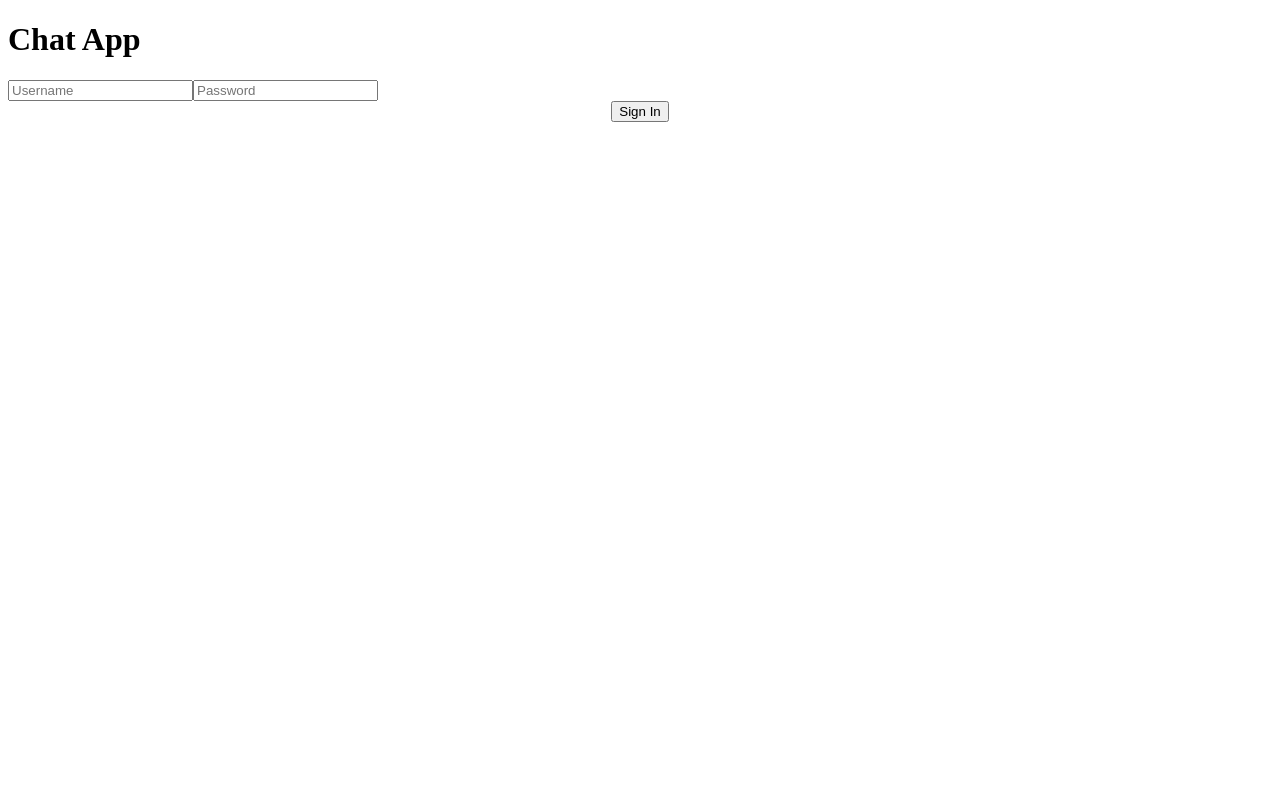
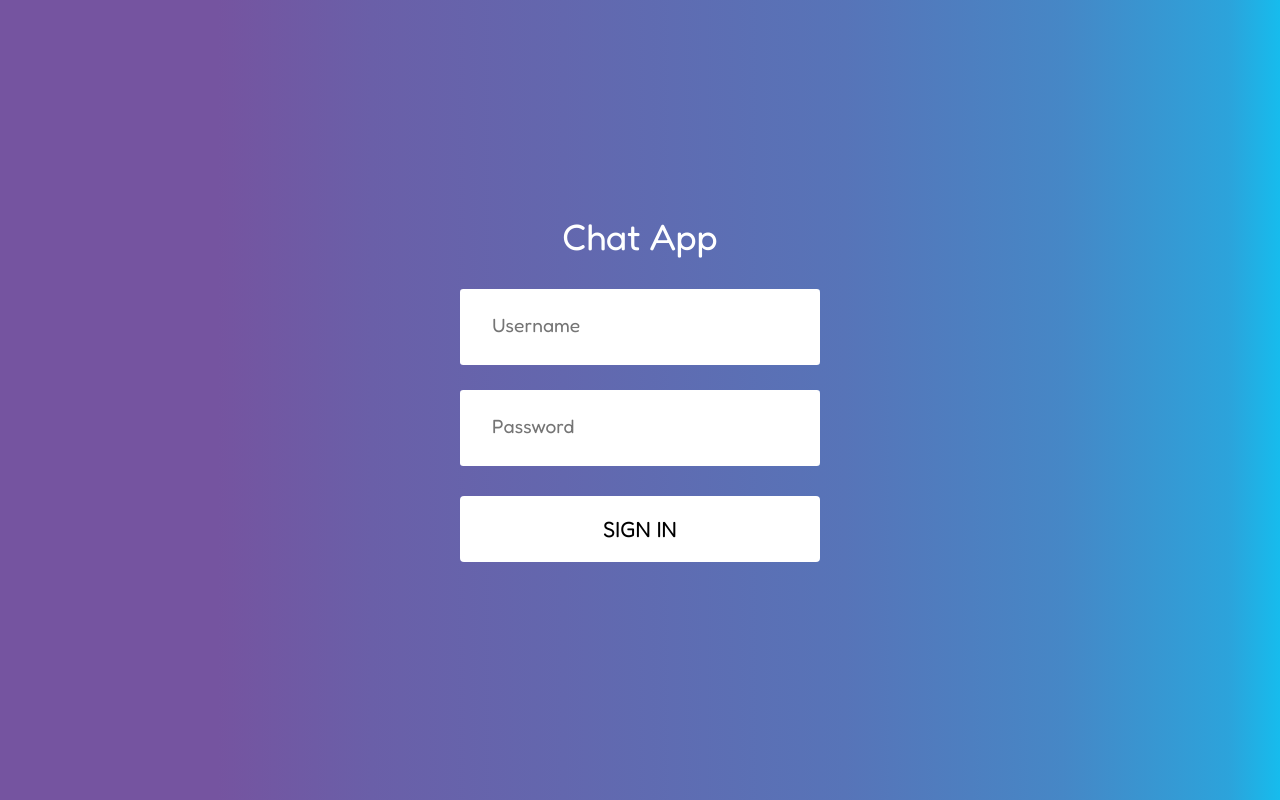
Before and after one commit to spurgason/dark-carnival, a React (Create React App) app: page / in a window 1280 px wide. Built offline with nearby package versions, Linux system fonts and the light colour scheme.

Commit message:
added some style, pushing end of day

```diff
--- a/public/index.html
+++ b/public/index.html
@@ -3,6 +3,7 @@
   <head>
     <meta charset="utf-8" />
     <link rel="icon" href="%PUBLIC_URL%/favicon.ico" />
+    <link href="https://fonts.googleapis.com/css2?family=Fredoka:wght@400;500;600&display=swap" rel="stylesheet">
     <meta name="viewport" content="width=device-width, initial-scale=1" />
     <meta name="theme-color" content="#000000" />
     <meta
--- a/src/App.css
+++ b/src/App.css
@@ -1,38 +1,308 @@
-.App {
+ *{
+   font-family: 'Fredoka', sans-serif;
+   font-weight: 300;
+ }
+
+
+
+ .ce-chat-list {
+    background-color: #36393e !important;
+  }
+
+  .ce-chats-container {
+    background-color: #36393e !important;
+  }
+
+  .ce-active-chat-card {
+    background-color: lightgrey !important;
+    border: 4px solid #36393e !important;
+    border-radius: 8px !important;
+    font-size: 18px;
+  }
+
+  .ce-chat-subtitle-text {
+    color: #595959 !important;
+  }
+
+  .ce-chat-form-container {
+    padding-bottom: 20px !important;
+    background-color: #36393e !important;
+    color: lightgrey;
+  }
+
+  .ce-text-input {
+    border-radius: 6px !important;
+    border: 1px solid #3b2a50 !important;
+  }
+
+  .ce-primary-button {
+    border-radius: 6px !important;
+    background-color: #ffd166 !important;
+    position: relative;
+    bottom: 1px;
+  }
+
+  .ce-primary-button svg {
+    color: #36393e;
+  }
+
+  .ce-danger-button {
+    background-color: white !important;
+    border-radius: 22px !important;
+  }
+
+  .ce-settings {
+    background-color: rgb(240, 240, 240) !important;
+  }
+
+  .ce-autocomplete-input {
+    border-radius: 6px !important;
+    border: 1px solid #3b2a50 !important;
+  }
+
+  .ce-autocomplete-options {
+    border-radius: 6px !important;
+    border: 1px solid #3b2a50 !important;
+    background-color: white !important;
+  }
+
+  .ce-chat-settings-container {
+    padding-top: 12px !important;
+  }
+
+  .ce-chat-avatars-row {
+    display: none !important;
+  }
+
+  .ce-chat-unread-dot {
+    background-color: #36393e !important;
+  }
+
+  .ce-chat-feed-column {
+    background-color: #36393e;
+    padding: 2px !important;
+  }
+
+  .chat-feed {
+    height: 100%;
+    width: 100%;
+    overflow: scroll;
+    background-color: #36393e;
+  }
+
+  .chat-title-container {
+    width: calc(100% - 36px);
+    padding: 18px;
     text-align: center;
   }
 
-.App-logo {
-  height: 40vmin;
-  pointer-events: none;
+  .chat-title {
+    color: #ffd166;
+    font-weight: 800;
+    font-size: 24px;
   }
 
-@media (prefers-reduced-motion: no-preference) {
-  .App-logo {
-    animation: App-logo-spin infinite 20s linear;
-  }
+  .chat-subtitle {
+    color: lightgray;
+    font-size: 12px;
+    padding-top: 4px;
   }
 
-.App-header {
-  background-color: #282c34;
-  min-height: 100vh;
+  .message-row {
+    float: left;
+    width: 100%;
     display: flex;
-  flex-direction: column;
-  align-items: center;
-  justify-content: center;
-  font-size: calc(10px + 2vmin);
-  color: white;
+    margin-left: 18px;
   }
 
-.App-link {
-  color: #61dafb;
+  .message-block {
+    width: 100%;
+    display: inline-block;
   }
 
-@keyframes App-logo-spin {
-  from {
-    transform: rotate(0deg);
+  .message-avatar {
+    width: 44px;
+    height: 44px;
+    border-radius: 22px;
+    color: white;
+    text-align: center;
+    background-repeat: no-repeat;
+    background-position: center;
+    background-size: 48px;
   }
-  to {
-    transform: rotate(360deg);
+
+  .message {
+    padding: 12px;
+    font-size: 16px;
+    border-radius: 6px;
+    max-width: 60%;
   }
+
+  .message-image {
+    margin-right: 18px;
+    object-fit: cover;
+    border-radius: 6px;
+    height: 30vw;
+    /* width: 30vw; */
+    max-height: 200px;
+    max-width: 200px;
+    min-height: 100px;
+    min-width: 100px;
   }
+
+  .read-receipts {
+    position: relative;
+    bottom: 6px;
+  }
+
+  .read-receipt {
+    width: 13px;
+    height: 13px;
+    border-radius: 13px;
+    margin: 1.5px;
+    background-repeat: no-repeat;
+    background-position: center;
+    background-size: 14px;
+  }
+
+  .message-form-container {
+    position: absolute;
+    bottom: 0px;
+    width: calc(100% - 36px);
+    padding: 18px;
+    background-color: rgb(240, 240, 240);
+  }
+
+  .message-form {
+    overflow: hidden;
+    border-radius: 6px;
+    border: 1px solid #3b2a50;
+    background-color: white;
+  }
+
+  .message-input {
+    height: 40px;
+    width: calc(100% - 132px);
+    background-color: white;
+    border: 1px solid white;
+    padding: 0px 18px;
+    outline: none;
+    font-size: 15px;
+  }
+
+  .image-button {
+    cursor: pointer;
+    padding: 0px 12px;
+    height: 100%;
+  }
+
+  .send-button {
+    height: 42px;
+    background-color: white;
+    border: 1px solid white;
+    padding: 0px 18px;
+    cursor: pointer;
+  }
+
+  .send-icon {
+    top: 1px;
+    position: relative;
+    transform: rotate(-90deg);
+  }
+
+  .picture-icon {
+    top: 1px;
+    position: relative;
+    font-size: 14px;
+  }
+
+    /* FORM STYLES */
+  *,
+  *::after,
+  *::before {
+    margin: 0;
+    padding: 0;
+    box-sizing: border-box;
+    font-size: 62,5%;
+  }
+
+  .wrapper {
+    height: 100vh;
+      width: 100%;
+    background: rgb(117,84,160);
+    background: linear-gradient(90deg, rgba(117,84,160,1) 7%, rgba(117,84,160,1) 17%, rgba(106,95,168,1) 29%, rgba(99,103,174,1) 44%, rgba(87,116,184,1) 66%, rgba(70,135,198,1) 83%, rgba(44,163,219,1) 96%, rgba(22,188,237,1) 100%, rgba(0,212,255,1) 100%);
+    display: flex;
+    justify-content: center;
+    align-items: center;
+  }
+
+  .input {
+    color: #333;
+    font-size: 1.2rem;
+      margin: 0 auto;
+    padding: 1.5rem 2rem;
+    border-radius: 0.2rem;
+    background-color: rgb(255, 255, 255);
+    border: none;
+    width: 90%;
+    display: block;
+    border-bottom: 0.3rem solid transparent;
+    transition: all 0.3s;
+    outline: none;
+    margin-bottom: 25px;
+  }
+
+  .form {
+    width: 400px;
+  }
+
+  .title {
+    text-align: center;
+    color: white;
+    margin-bottom: 30px;
+    width: 100%;
+    font-size: 2.3em;;
+  }
+
+  .button {
+    border-radius: 4px;
+    border: none;
+    background-color: white;
+    color: black;
+    text-align: center;
+    text-transform: uppercase;
+    font-size: 22px;
+    padding: 20px;
+    width: 200px;
+    transition: all 0.4s;
+    cursor: pointer;
+    margin: 5px;
+    width: 90%;
+  }
+  .button span {
+    cursor: pointer;
+    display: inline-block;
+    position: relative;
+    transition: 0.4s;
+  }
+  .button span:after {
+    content: '\00bb';
+    position: absolute;
+    opacity: 0;
+    top: 0;
+    right: -20px;
+    transition: 0.5s;
+  }
+  .button:hover span {
+    padding-right: 25px;
+  }
+  .button:hover span:after {
+    opacity: 1;
+    right: 0;
+  }
+
+  .error {
+    color: white;
+    text-align: center;
+    margin-top: 20px;
+  }
--- a/src/components/MessageForm.jsx
+++ b/src/components/MessageForm.jsx
@@ -29,7 +29,7 @@ const MessageForm = (props) => {
       };
 
       return (
-            <form className="message-from" onSubmit={handleSubmit}>
+            <form className="message-form" onSubmit={handleSubmit}>
                   <input
                         className="message-input"
                         placeholder="Message..."
@@ -49,7 +49,7 @@ const MessageForm = (props) => {
                         style={{ display: "none" }}
                         onChange={handleUpload}
                   />
-                  <button type="submit" className="send-button"></button>
+                  <button type="submit" className="send-button">Send</button>
             </form>
       );
 };
--- a/src/components/OtherUsersMessage.jsx
+++ b/src/components/OtherUsersMessage.jsx
@@ -25,7 +25,8 @@ const OtherUsersMessage = ({ lastMessage, message }) => {
               className="message"
               style={{
                 float: "left",
-                backgroundColor: "yellow",
+                backgroundColor: "lightgrey",
+                color: "#36393e",
                 marginLeft: isFirstMessageByUser ? "4px" : "48px",
               }}
             >
--- a/src/components/UserMessage.jsx
+++ b/src/components/UserMessage.jsx
@@ -19,8 +19,8 @@ const UserMessage = ({ message }) => {
           style={{
             float: "right",
             marginRight: "18px",
-                        color: "white",
-                        backgroundColor: "black",
+            color: "#36393e",
+            backgroundColor: "#ffd166",
           }}
         >
           {message.text}
```
Lines whose indentation alone changed are shown as unchanged.
